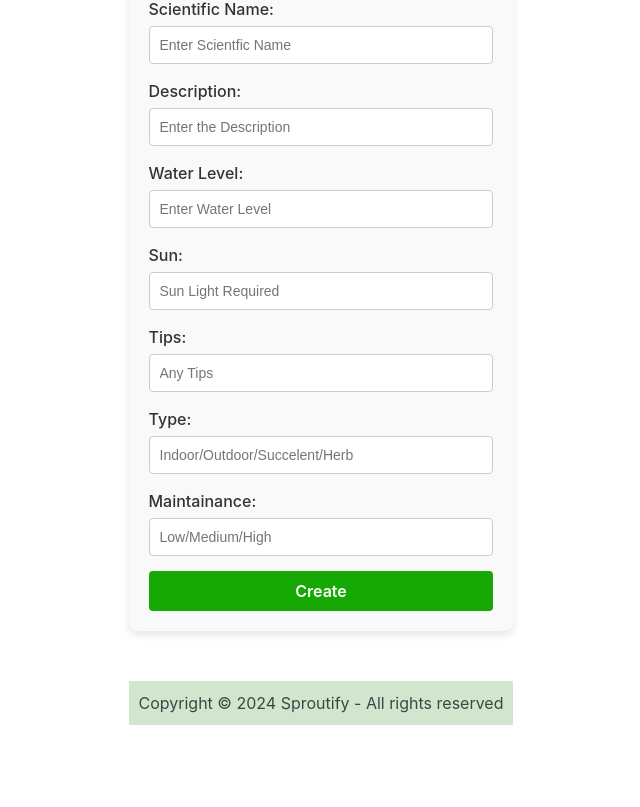
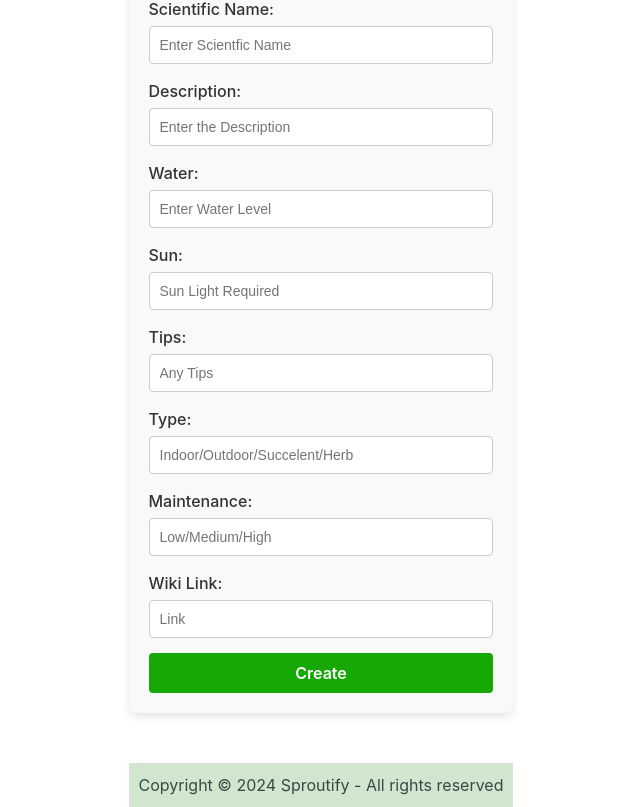
Before and after one commit to sproutify-plant-library/sproutify, a React (Vite) app: page /plant/create in a window 1280 px wide. Shown: the part 394-1201 px from the top of the page, without its empty margins (319-959 px from the left). Before the commit the page ends 1119 px from the top, so only its background shows below. Built offline with nearby package versions, Linux system fonts and the light colour scheme.

Commit message:
add wiki link to create plant

```diff
--- a/src/components/CreatePlant.jsx
+++ b/src/components/CreatePlant.jsx
@@ -13,6 +13,7 @@ function CreatePlant() {
   const [tips, setTips] = useState("");
   const [type, setType] = useState("");
   const [maintenance, setMaintenance] = useState("");
+  const [link, setLink] = useState("");
 
   const navigate = useNavigate();
 
@@ -28,7 +29,8 @@ function CreatePlant() {
       sun: sun,
       tips: tips,
       type: type,
-      maintenance: maintenance
+      maintenance: maintenance,
+      link: link
     };
 
     axios
@@ -101,7 +103,7 @@ function CreatePlant() {
         </label>
 
         <label>
-          Water Level:
+          Water:
           <input
             type="text"
             name="water"
@@ -156,7 +158,7 @@ function CreatePlant() {
         </label>
 
         <label>
-          Maintainance:
+          Maintenance:
           <input
             type="text"
             name="maintenance"
@@ -165,6 +167,19 @@ function CreatePlant() {
             value={maintenance}
             onChange={(e) => {
               setMaintenance(e.target.value);
+            }}
+          />
+        </label>
+        <label>
+          Wiki Link:
+          <input
+            type="text"
+            name="wiki Link"
+            placeholder="Link"
+            required
+            value={link}
+            onChange={(e) => {
+              setLink(e.target.value);
             }}
           />
         </label>
```
